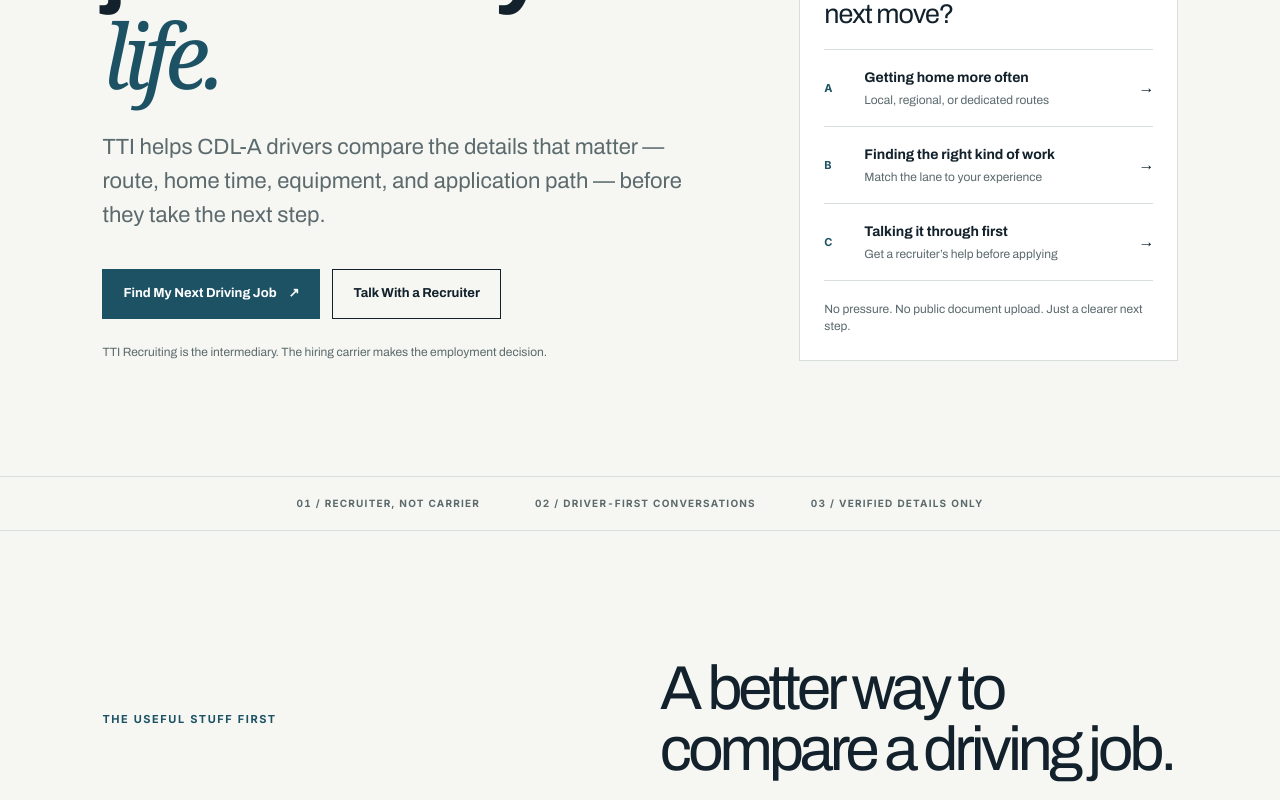
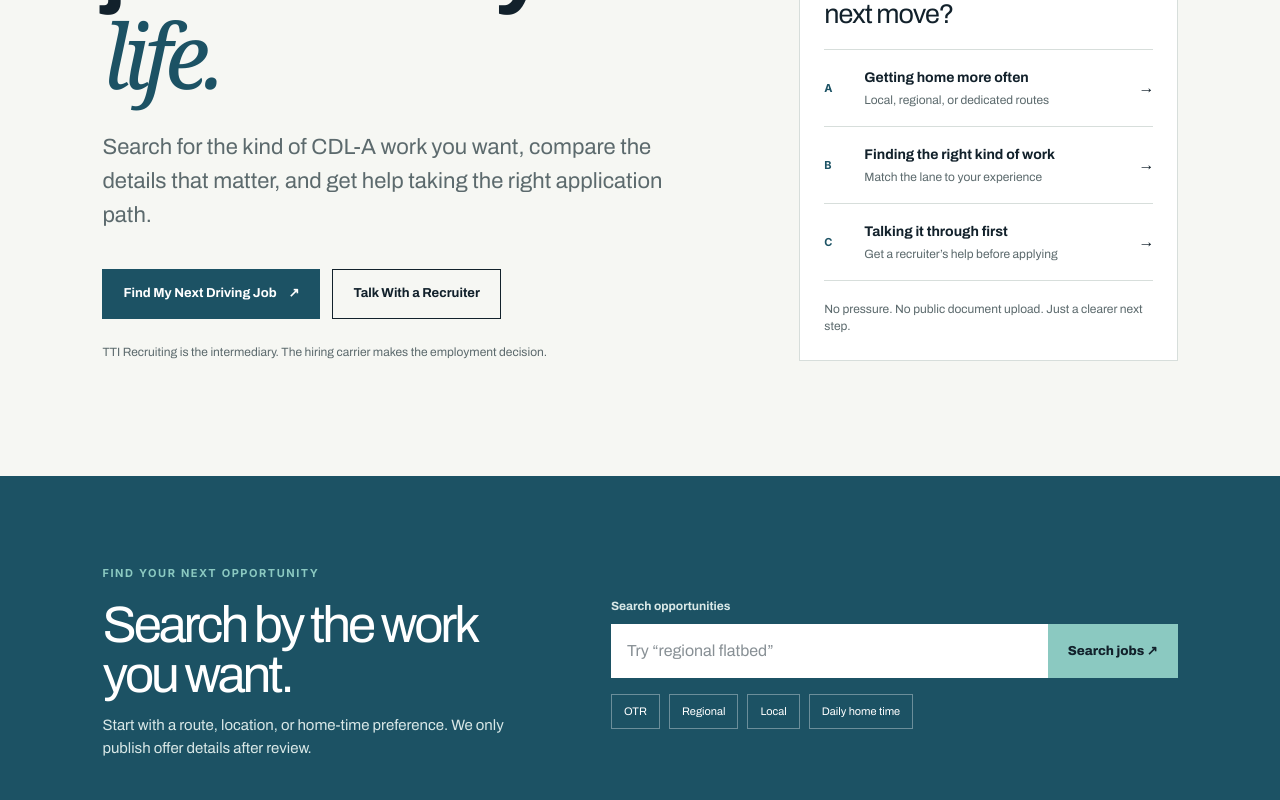
Before and after one commit to aleksdev00/ttirecruiting, a Next.js app: page / in a window 1280 px wide. Shown: the part 420-1220 px from the top of the page. Built offline with nearby package versions, Linux system fonts and the light colour scheme; no server answers.

Commit message:
Align TTI homepage with CDL job marketplace flow

```diff
--- a/src/components/site/marketing-home.tsx
+++ b/src/components/site/marketing-home.tsx
@@ -42,7 +42,7 @@
           <div className="marketing-hero-copy">
             <p className="marketing-eyebrow"><span aria-hidden /> CDL recruiting, made clearer</p>
             <h1>Find a driving job that fits your <i>life.</i></h1>
-            <p className="marketing-hero-lede">TTI helps CDL-A drivers compare the details that matter — route, home time, equipment, and application path — before they take the next step.</p>
+            <p className="marketing-hero-lede">Search for the kind of CDL-A work you want, compare the details that matter, and get help taking the right application path.</p>
             <div className="marketing-actions">
               <Link className="marketing-button marketing-button-primary" href="/jobs">Find My Next Driving Job <span aria-hidden>↗</span></Link>
               <Link className="marketing-button marketing-button-secondary" href="/contact">Talk With a Recruiter</Link>
@@ -59,6 +59,11 @@
             </div>
             <p className="marketing-finder-note">No pressure. No public document upload. Just a clearer next step.</p>
           </div>
+        </section>
+
+        <section className="marketplace-search" aria-labelledby="search-title">
+          <div><p className="marketing-eyebrow">Find your next opportunity</p><h2 id="search-title">Search by the work you want.</h2><p>Start with a route, location, or home-time preference. We only publish offer details after review.</p></div>
+          <form className="marketplace-search-form" action="/jobs"><label htmlFor="job-search">Search opportunities</label><div><input id="job-search" name="q" placeholder="Try “regional flatbed”" /><button type="submit">Search jobs <span aria-hidden>↗</span></button></div><div className="marketplace-filter-links"><Link href="/jobs?driverType=otr">OTR</Link><Link href="/jobs?driverType=regional">Regional</Link><Link href="/jobs?driverType=local">Local</Link><Link href="/jobs?homeTime=daily">Daily home time</Link></div></form>
         </section>
 
         <section className="marketing-proof-rail" aria-label="TTI Recruiting principles">
--- a/src/components/site/marketing.css
+++ b/src/components/site/marketing.css
@@ -41,6 +41,19 @@
 .marketing-finder small { color: var(--m-muted); font-size: 12px; line-height: 1.4; margin-top: 4px; }
 .marketing-finder-note { color: var(--m-muted); font-size: 12px; line-height: 1.45; margin: 20px 0 0; }
 .marketing-proof-rail { border-bottom: 1px solid var(--m-line); border-top: 1px solid var(--m-line); display: flex; flex-wrap: wrap; gap: 24px 55px; justify-content: center; padding: 19px 20px; }
+.marketplace-search { align-items: center; background: var(--m-blue); color: var(--m-white); display: grid; gap: clamp(32px, 7vw, 100px); grid-template-columns: .85fr 1.15fr; padding: clamp(52px, 7vw, 90px) clamp(20px, 8vw, 120px); }
+.marketplace-search .marketing-eyebrow { color: var(--m-teal); }
+.marketplace-search h2 { font-size: clamp(32px, 4vw, 54px); letter-spacing: -.06em; line-height: .98; margin: 18px 0 14px; }
+.marketplace-search p:not(.marketing-eyebrow) { color: #d9e8e7; font-size: 15px; line-height: 1.55; margin: 0; max-width: 420px; }
+.marketplace-search-form > label { color: #d9e8e7; display: block; font-size: 12px; font-weight: 700; margin-bottom: 9px; }
+.marketplace-search-form > div:first-of-type { display: flex; }
+.marketplace-search-form input { background: var(--m-white); border: 0; color: var(--m-ink); flex: 1; font-size: 16px; min-height: 54px; min-width: 0; padding: 0 16px; }
+.marketplace-search-form input:focus { outline: 3px solid var(--m-teal); outline-offset: 2px; }
+.marketplace-search-form button { background: var(--m-teal); border: 0; color: var(--m-ink); cursor: pointer; font-size: 13px; font-weight: 800; min-height: 54px; padding: 0 20px; }
+.marketplace-search-form button:hover { background: var(--m-white); }
+.marketplace-filter-links { display: flex; flex-wrap: wrap; gap: 9px; margin-top: 16px; }
+.marketplace-filter-links a { border: 1px solid rgba(255,255,255,.35); color: var(--m-white); font-size: 11px; padding: 8px 12px; }
+.marketplace-filter-links a:hover { background: rgba(255,255,255,.12); }
 .marketing-proof-rail span { color: var(--m-muted); font-family: var(--font-inter), sans-serif; font-size: 10px; font-weight: 700; letter-spacing: .12em; text-transform: uppercase; }
 .marketing-section { margin: 0 auto; max-width: 1440px; padding: clamp(72px, 10vw, 130px) clamp(20px, 8vw, 120px); }
 .marketing-section-intro { display: grid; grid-template-columns: 1fr 1fr; gap: 40px; }
@@ -81,4 +94,6 @@
 .marketing-content-page a { color: var(--m-blue); }
 @media (max-width: 820px) { .marketing-nav { display: none; } .marketing-mobile-nav { display: block; position: relative; } .marketing-mobile-nav summary { cursor: pointer; list-style: none; padding: 12px 0 12px 12px; } .marketing-mobile-nav summary::-webkit-details-marker { display: none; } .marketing-mobile-nav nav { background: var(--m-white); border: 1px solid var(--m-line); display: grid; gap: 16px; min-width: 210px; padding: 18px; position: absolute; right: 0; top: 48px; z-index: 3; } .marketing-mobile-nav nav a { color: var(--m-ink); font-size: 14px; font-weight: 600; } .marketing-hero { grid-template-columns: 1fr; padding-top: 68px; } .marketing-finder { max-width: 580px; } .marketing-section-intro, .marketing-process, .marketing-cta { grid-template-columns: 1fr; } .marketing-priority-grid { grid-template-columns: 1fr; } .marketing-priority-card, .marketing-priority-card + .marketing-priority-card { border-bottom: 1px solid var(--m-line); border-right: 0; min-height: unset; padding: 24px 0; } .marketing-priority-card h3 { margin-top: 34px; } .marketing-empty-state { grid-template-columns: 56px 1fr; } .marketing-empty-state .marketing-button { grid-column: 2; justify-self: start; } .marketing-cta .marketing-button { justify-self: start; } .marketing-footer { grid-template-columns: 1fr 1fr; } .marketing-footer-note { grid-column: 1 / -1; justify-self: start; max-width: 300px; } }
 @media (max-width: 480px) { .marketing-header { min-height: 64px; } .marketing-brand-name { font-size: 14px; } .marketing-hero { padding: 54px 20px 58px; } .marketing-hero h1 { font-size: 49px; } .marketing-actions, .marketing-actions .marketing-button { width: 100%; } .marketing-proof-rail { align-items: start; flex-direction: column; gap: 12px; } .marketing-section-heading-row { align-items: start; flex-direction: column; gap: 26px; } .marketing-empty-state { align-items: start; grid-template-columns: 1fr; } .marketing-empty-state .marketing-button { grid-column: auto; width: 100%; } .marketing-empty-icon { height: 46px; width: 46px; } .marketing-footer { grid-template-columns: 1fr; } .marketing-footer-note { grid-column: auto; } }
+@media (max-width: 820px) { .marketplace-search { grid-template-columns: 1fr; } }
+@media (max-width: 480px) { .marketplace-search-form > div:first-of-type { display: grid; gap: 8px; } .marketplace-search-form button { width: 100%; } }
 @media (prefers-reduced-motion: reduce) { .marketing-button { transition: none; } .marketing-button:hover { transform: none; } }
```
